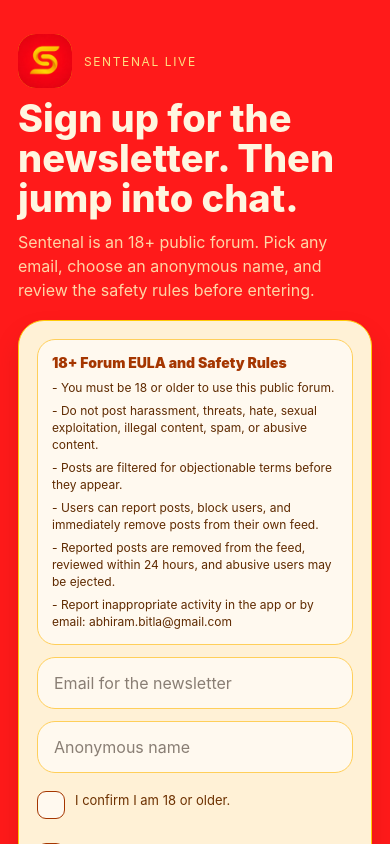
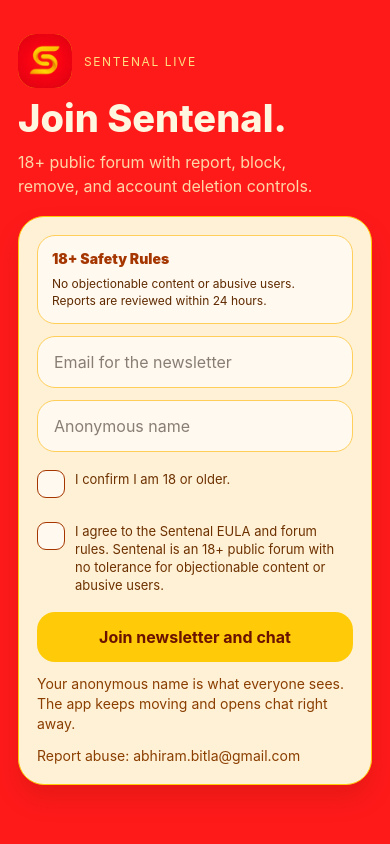
Before and after one commit to abhiram-bitla/sentenal-mobile, a React Native app: screen / in a window 390 px wide. Shown: the top 844 px of the page. Built offline with nearby package versions, Linux system fonts and the light colour scheme.

Commit message:
Shorten entry safety copy

```diff
--- a/App.js
+++ b/App.js
@@ -45,14 +45,6 @@
 const TERMS_TEXT =
   "I agree to the Sentenal EULA and forum rules. Sentenal is an 18+ public forum with no tolerance for objectionable content or abusive users.";
 const MODERATION_EMAIL = "abhiram.bitla@gmail.com";
-const SAFETY_RULES = [
-  "You must be 18 or older to use this public forum.",
-  "Do not post harassment, threats, hate, sexual exploitation, illegal content, spam, or abusive content.",
-  "Posts are filtered for objectionable terms before they appear.",
-  "Users can report posts, block users, and immediately remove posts from their own feed.",
-  "Reported posts are removed from the feed, reviewed within 24 hours, and abusive users may be ejected.",
-  `Report inappropriate activity in the app or by email: ${MODERATION_EMAIL}`
-];
 
 export default function App() {
   const [email, setEmail] = useState("");
@@ -447,21 +439,18 @@
               </View>
               <Text style={styles.eyebrow}>Sentenal Live</Text>
             </View>
-            <Text style={styles.title}>Sign up for the newsletter. Then jump into chat.</Text>
+            <Text style={styles.title}>Join Sentenal.</Text>
             <Text style={styles.subtitle}>
-              Sentenal is an 18+ public forum. Pick any email, choose an
-              anonymous name, and review the safety rules before entering.
+              18+ public forum with report, block, remove, and account deletion controls.
             </Text>
           </View>
 
           <View style={styles.card}>
             <View style={styles.rulesCard}>
-              <Text style={styles.rulesTitle}>18+ Forum EULA and Safety Rules</Text>
-              {SAFETY_RULES.map((rule) => (
-                <Text key={rule} style={styles.rulesText}>
-                  - {rule}
-                </Text>
-              ))}
+              <Text style={styles.rulesTitle}>18+ Safety Rules</Text>
+              <Text style={styles.rulesText}>
+                No objectionable content or abusive users. Reports are reviewed within 24 hours.
+              </Text>
             </View>
             <TextInput
               autoCapitalize="none"
```
